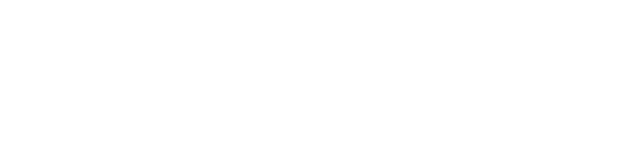
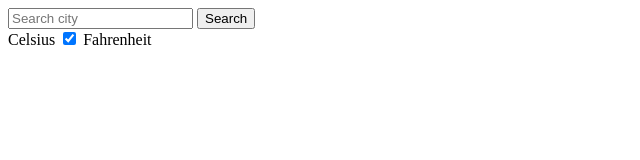
Before and after one commit to laurpop99/weather_app, a plain HTML site: page index.html in a window 1280 px wide. Shown: the whole page, without its empty margins (0-640 px from the left). Drawn offline with Linux system fonts and the light colour scheme.

Commit message:
Added DOM and input functionality

```diff
--- a/index.html
+++ b/index.html
@@ -12,5 +12,34 @@
     <link rel="shortcut icon" href="#" />
     <title>Weather App</title>
   </head>
-  <body></body>
+  <body>
+    <div class="header">
+      <div class="logo"></div>
+    </div>
+    <div class="nav">
+      <div class="nav-main">
+        <div class="form">
+          <div class="searchContainer">
+            <form action="">
+              <input class="search" type="text" placeholder="Search city" />
+              <button type="button" class="btn search">Search</button>
+          </div>
+
+          <div class="optionContainer">
+            <span class="tempLabel">Celsius</span>
+            <label class="switch">
+              <input type="checkbox" checked />
+              <span class="slider round"></span>
+            </label>
+
+            <span class="tempLabel">Fahrenheit</span>
+          </div>
+
+          </form>
+        </div>
+      </div>
+    </div>
+    <div class="content"></div>
+    <div class="footer"></div>
+  </body>
 </html>
```
